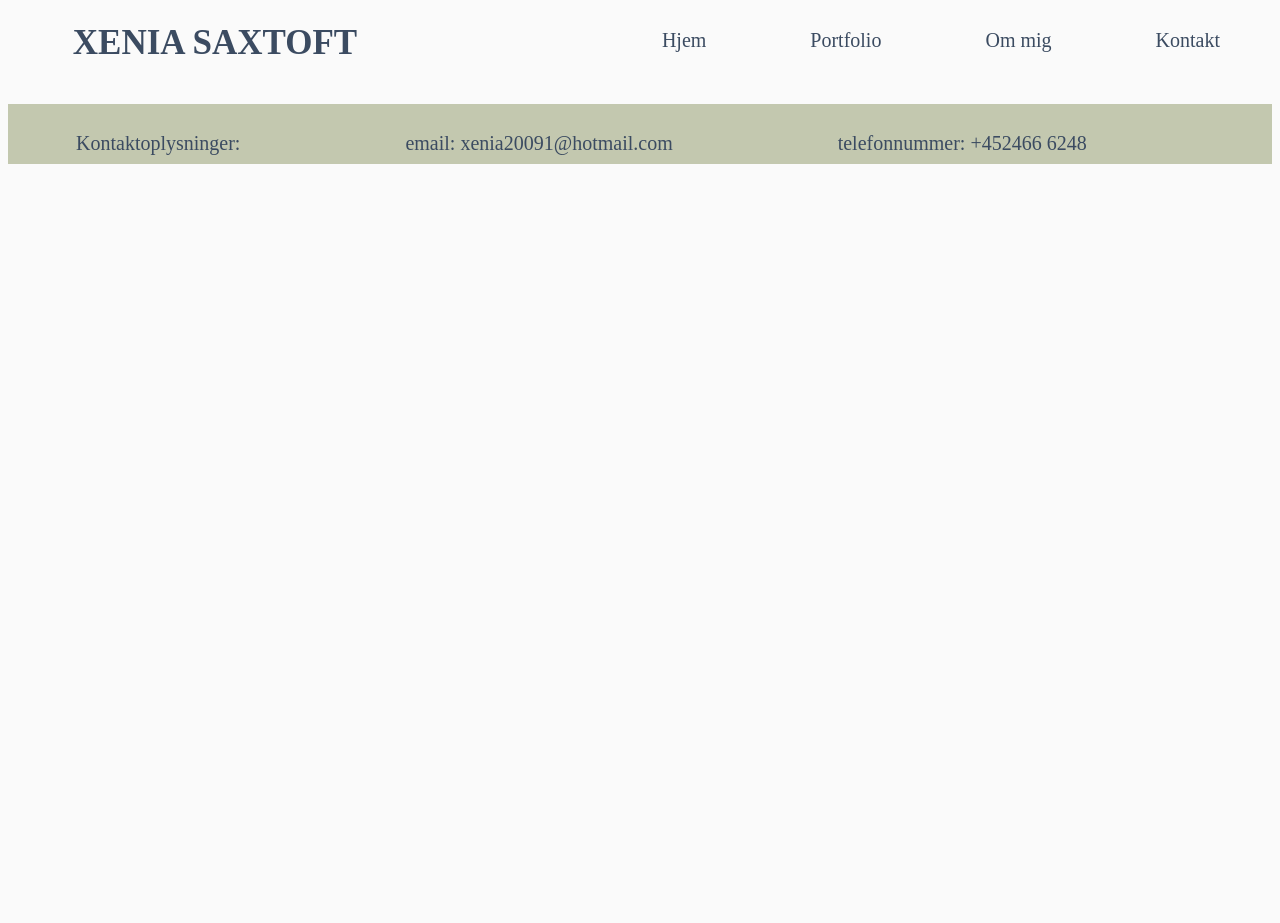
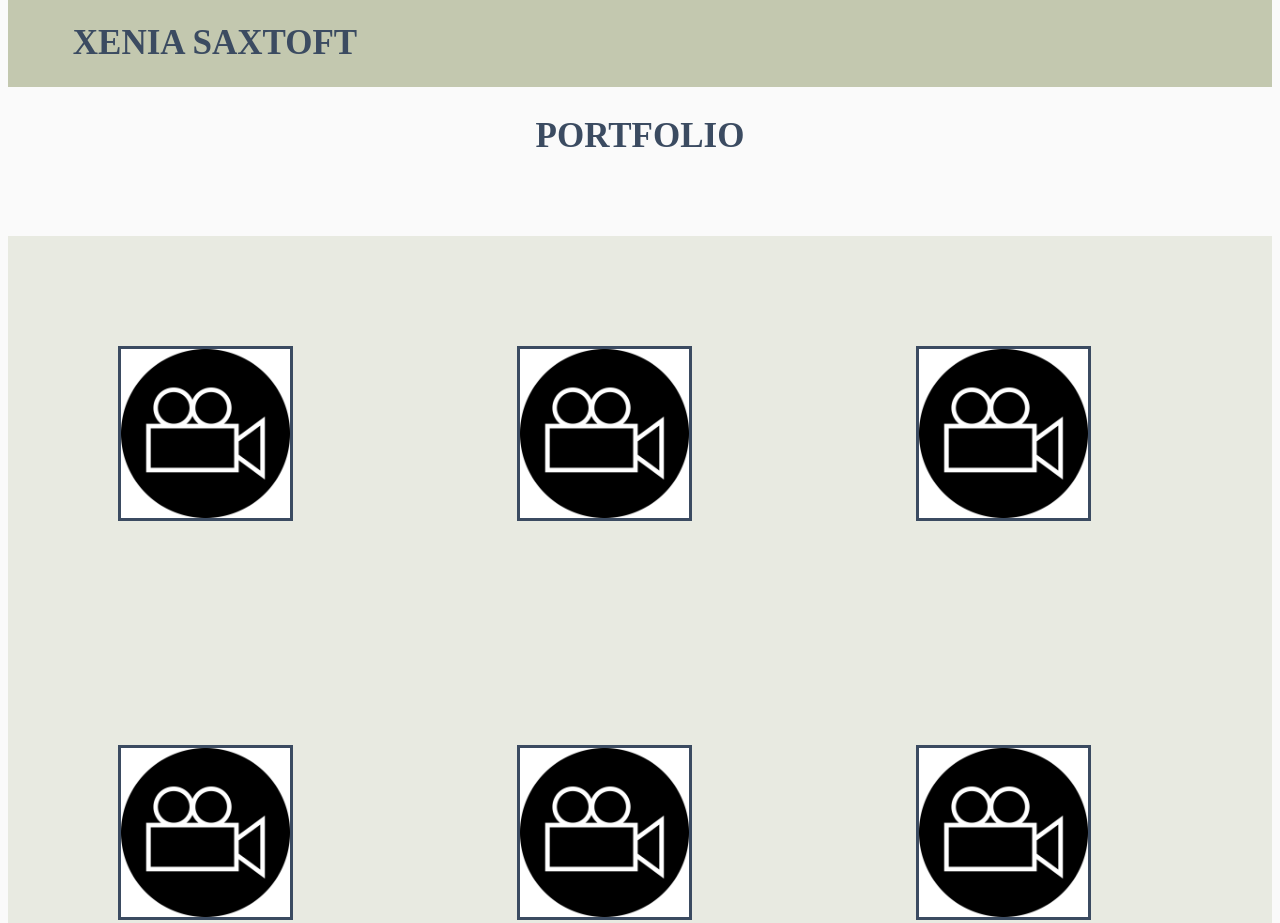
Before and after one commit to Xeniasax/Eksamen_Xeniaucl, a plain HTML site: page portfolio.html in a window 1280 px wide. Shown: the top 923 px of the page. Before the commit the page ends 800 px from the top, so only its background shows below. Drawn offline with Linux system fonts and the light colour scheme.

Commit message:
portfolio-side sat op

```diff
--- a/portfolio.html
+++ b/portfolio.html
@@ -17,18 +17,38 @@
       <a href="portfolio.html">Portfolio<a/>
       <a href="index.html">Hjem<a/>
 
+    </nav>
 
-    </nav>
+
+    <div
+        class="topmenubox">
+    </div>
+
+    <h2 class="header2">PORTFOLIO</h2>
+
+
+<!--dette er kasse til portfolio-->
+<div class="portfoliobaggrundskasse">
+        <div class="kasse">
+          <img src="billeder/video.jpg" alt="">
+          <img src="billeder/video.jpg" alt="">
+          <img src="billeder/video.jpg" alt="">
+          <img src="billeder/video.jpg" alt="">
+          <img src="billeder/video.jpg" alt="">
+          <img src="billeder/video.jpg" alt="">
+        </div>
+</div>
+
 
   <footer class="footer">
     <div>
    <p>Kontaktoplysninger:</p>
     </div>
     <div >
-        <p>email: xenia20091@hotmail.com</p>
+      <p>Email: xenia20091@hotmail.com</p>
     </div>
     <div>
-        <p>telefonnummer: +452466 6248</p>
+      <p>Telefonnummer: +452466 6248</p>
     </div>
  </footer>
 
--- a/style.css
+++ b/style.css
@@ -4,7 +4,7 @@
       box-sizing: border-box;
 }
 
-body{
+  body{
       background-color: #FAFAFA;
 }
 
@@ -15,6 +15,15 @@ body{
       color: #3B4B61;
       margin-right: 850px;
   }
+
+
+  .header2{
+      font-family: Europa-bold;
+      font-size: 35px;
+      text-align: center;
+      color: #3B4B61;
+  }
+
 
   .navbar{
       font-family: Europa-regular;
@@ -90,7 +99,7 @@ body{
    .kasse img{
      width: 175px;
      height: 175px;
-     margin: 120px 120px 120px 120px;
+     margin: 110px 110px 110px 110px;
      border: 3px solid #3B4B61;
    }
 
@@ -100,8 +109,23 @@ body{
    }
 
 
+   .minekompetencer{
+     font-size: 25px;
+     font-family: Europa-bold;
+     color: #3B4B61;
+     margin-left: -200px;
+   }
+
+   .portfoliobaggrundskasse{
+     height: 1000px;
+     width:auto;
+     background-color: #E8EAE1;
+     margin-top: 80px;
+   }
+
+
    .footer div{
-     margin-left: 60px;
+     margin-left: 50px;
      margin-right: 100px;
      display:inline-block;
    }
```
Also changed, not shown: index.html (+5 -2 lines), kontakt.html (+4 -0 lines), ommig.html (+6 -2 lines). Lines whose indentation alone changed are shown as unchanged.
